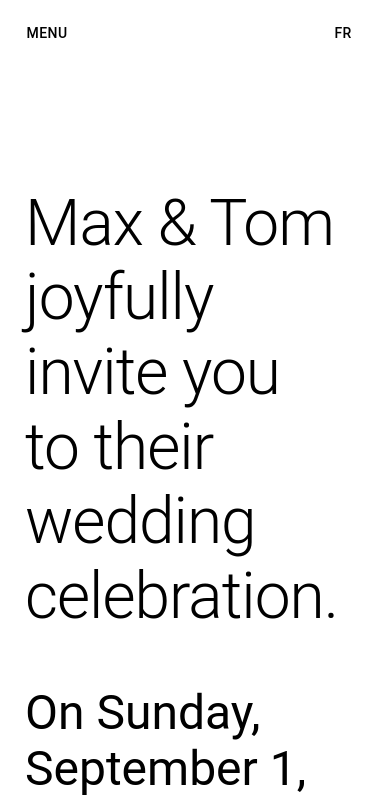
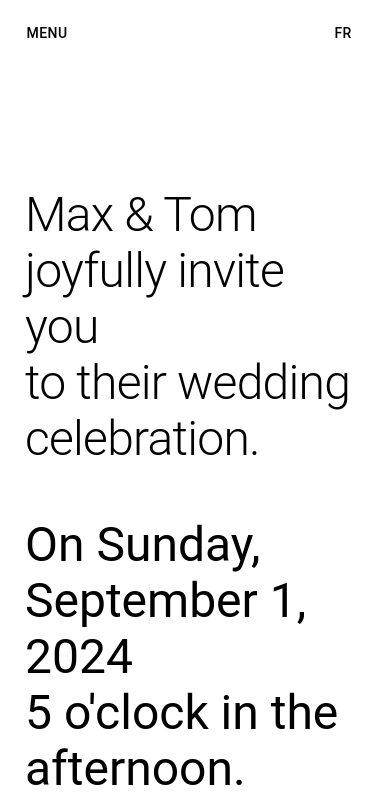
Before and after one commit to thomaspage/wedding, a React (Create React App) app: page /#/ in a window 390 px wide. Shown: the top 805 px of the page. Built offline with nearby package versions, Linux system fonts and the light colour scheme.

Commit message:
make title font smaller on mobile

```diff
--- a/src/pages/Home/Home.styles.tsx
+++ b/src/pages/Home/Home.styles.tsx
@@ -1,14 +1,14 @@
-import {styled} from "@mui/material/styles";
+import { Typography } from "@mui/material";
+import { styled } from "@mui/material/styles";
 
+export const HomeContainer = styled("div")({
+  display: "flex",
+  flexDirection: "column",
+  gap: 50,
+});
 
-export const HomeContainer = styled('div')({
-    display: 'flex',
-    flexDirection: 'column',
-    gap: 50,
-})
-
-export const ScheduleContainer = styled('div')(({theme}) => ({
-    display: 'flex',
+export const ScheduleContainer = styled("div")(({ theme }) => ({
+  display: "flex",
   flexWrap: "wrap",
   gap: 25,
   justifyContent: "space-between",
@@ -16,13 +16,15 @@ export const ScheduleContainer = styled('div')(({theme}) => ({
   [theme.breakpoints.down("md")]: {
     flexDirection: "column",
   },
+}));
 
-}))
+export const Time = styled("div")({});
+export const Place = styled("div")({});
 
-export const Time = styled('div')({
+export const Title = styled(Typography)(({ theme }) => ({
+  fontSize: "4rem",
 
-})
-export const Place = styled('div')({
-
-
-})
+  [theme.breakpoints.down("md")]: {
+    fontSize: "3rem",
+  },
+}));
--- a/src/pages/Home/Home.tsx
+++ b/src/pages/Home/Home.tsx
@@ -4,6 +4,7 @@ import {
   HomeContainer,
   Place,
   Time,
+  Title,
 } from "./Home.styles";
 import { useTranslation } from "react-i18next";
 
@@ -13,7 +14,7 @@ const Home = ({}) => {
 
   return (
     <HomeContainer>
-      <Typography variant="h1" fontSize="4rem">
+      <Title variant="h1">
         {t("pages.home.title.1")}
         <br />
         {t("pages.home.title.2")}
@@ -21,7 +22,7 @@ const Home = ({}) => {
         {t("pages.home.title.3")}
         <br />
         {t("pages.home.title.4")}
-      </Typography>
+      </Title>
 
       <ScheduleContainer>
         <Time>
```
Lines whose indentation alone changed are shown as unchanged.
